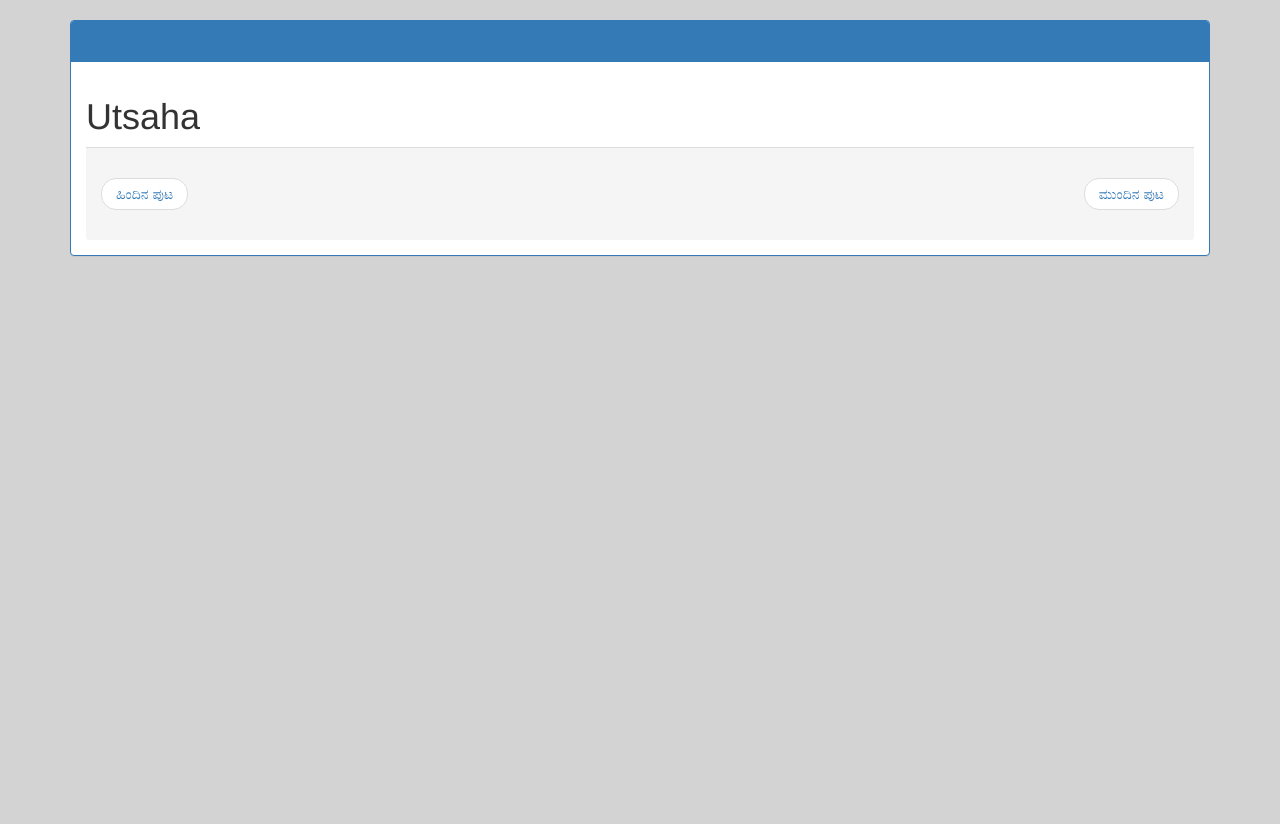
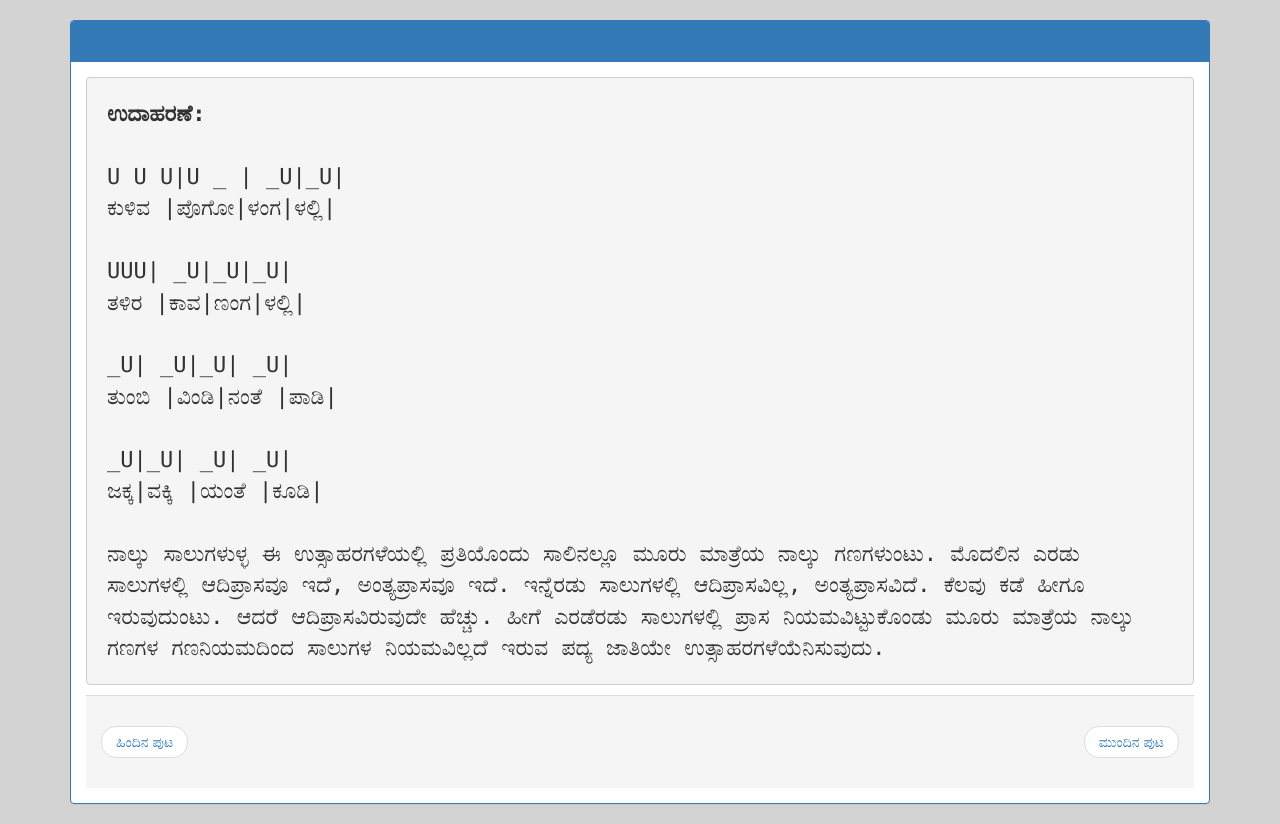
Before and after one commit to anuprshetty/chandassu, a Flask app: template templates/chandassu/ragale/utsaha.html in a window 1280 px wide. Shown: the part 75-899 px from the top of the page. Before the commit the page ends 331 px from the top, so only its background shows below. Run offline with Flask 3, Linux system fonts and the light colour scheme; the template is opened without the code that fills it, so the values that code supplies are empty; some libraries are stand-ins or nearby versions.

Commit message:
routing for utsaha ragale

```diff
--- a/templates/chandassu/ragale/utsaha.html
+++ b/templates/chandassu/ragale/utsaha.html
@@ -1,3 +1,19 @@
 <!DOCTYPE html> {% extends 'base.html' %} {% block body %}
-<h1>Utsaha</h1>
+<pre class="pre-wrap">
+<b>ಉದಾಹರಣೆ:</b>
+
+U U U|U _ | _U|_U|
+ಕುಳಿವ |ಪೊಗೋ|ಳಂಗ|ಳಲ್ಲಿ|
+
+UUU| _U|_U|_U|
+ತಳಿರ |ಕಾವ|ಣಂಗ|ಳಲ್ಲಿ|
+
+_U| _U|_U| _U|
+ತುಂಬಿ |ವಿಂಡಿ|ನಂತೆ |ಪಾಡಿ|
+
+_U|_U| _U| _U|
+ಜಕ್ಕ|ವಕ್ಕಿ |ಯಂತೆ |ಕೂಡಿ|
+
+ನಾಲ್ಕು ಸಾಲುಗಳುಳ್ಳ ಈ ಉತ್ಸಾಹರಗಳೆಯಲ್ಲಿ ಪ್ರತಿಯೊಂದು ಸಾಲಿನಲ್ಲೂ ಮೂರು ಮಾತ್ರೆಯ ನಾಲ್ಕು ಗಣಗಳುಂಟು. ಮೊದಲಿನ ಎರಡು ಸಾಲುಗಳಲ್ಲಿ ಆದಿಪ್ರಾಸವೂ ಇದೆ, ಅಂತ್ಯಪ್ರಾಸವೂ ಇದೆ. ಇನ್ನೆರಡು ಸಾಲುಗಳಲ್ಲಿ ಆದಿಪ್ರಾಸವಿಲ್ಲ, ಅಂತ್ಯಪ್ರಾಸವಿದೆ. ಕೆಲವು ಕಡೆ ಹೀಗೂ ಇರುವುದುಂಟು. ಆದರೆ ಆದಿಪ್ರಾಸವಿರುವುದೇ ಹೆಚ್ಚು. ಹೀಗೆ ಎರಡೆರಡು ಸಾಲುಗಳಲ್ಲಿ ಪ್ರಾಸ ನಿಯಮವಿಟ್ಟುಕೊಂಡು ಮೂರು ಮಾತ್ರೆಯ ನಾಲ್ಕು ಗಣಗಳ ಗಣನಿಯಮದಿಂದ ಸಾಲುಗಳ ನಿಯಮವಿಲ್ಲದೆ ಇರುವ ಪದ್ಯ ಜಾತಿಯೇ ಉತ್ಸಾಹರಗಳೆಯೆನಿಸುವುದು.
+</pre>
 {% endblock %}
```
Also changed, not shown: blueprints/chandassu/ragale.py (+15 -8 lines).
